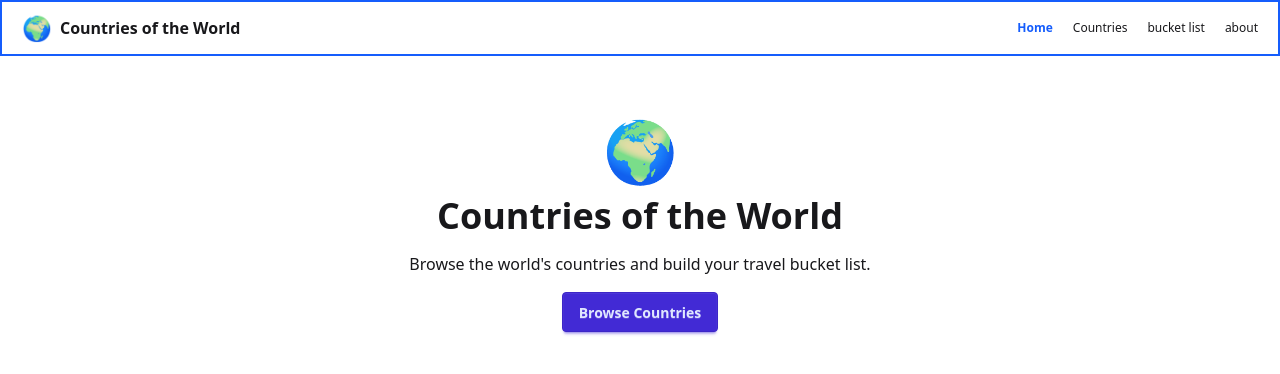
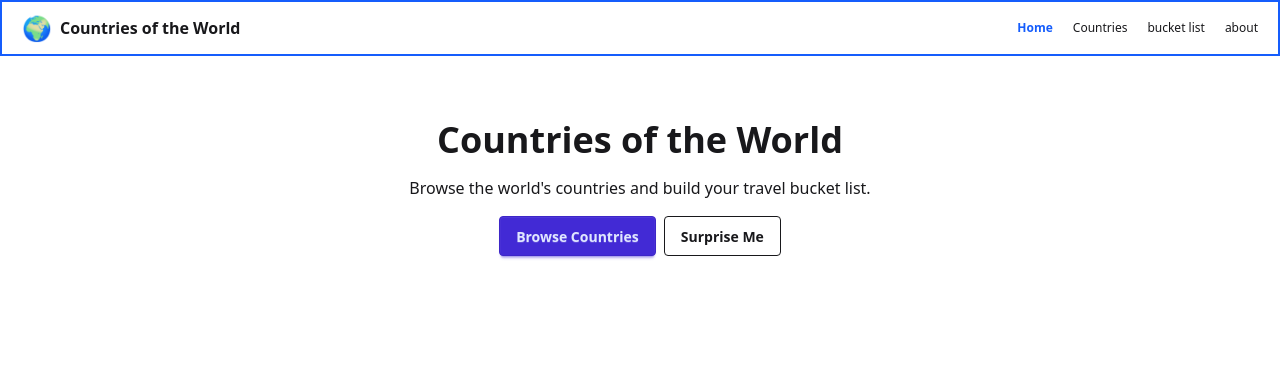
Before and after one commit to preciousmarquez016-hue/-lab-act-countries, a React (Vite) app: page / in a window 1280 px wide. Shown: the top 374 px of the page. Built offline with nearby package versions, Linux system fonts and the light colour scheme.

Commit message:
Task 5: add Surprise Me button using useNavigate

```diff
--- a/src/App.jsx
+++ b/src/App.jsx
@@ -3,25 +3,24 @@
 import Layout from "./components/Layout";
 import HomePage from "./pages/HomePage";
 import CountriesPage from "./pages/CountriesPage";
+import CountryDetailPage from "./pages/CountryDetailPage";
 import BucketListPage from "./pages/BucketListPage";
 import AboutPage from "./pages/AboutPage";
 import NotFoundPage from "./pages/NotFoundPage";
-import CountryDetailPage from "./pages/CountryDetailPage";
+
 
 const App = () => {
-  // TODO: replace this with a real route table using react-router.
-  // For now the app only shows HomePage. Clicking nav links causes a full
-  // page reload (or a 404) because there's no client-side routing yet.
+
   return (
     <Routes>
-      <Route path="/" element={<Layout/>} >
+      <Route path="/" element={<Layout />}>
         <Route index element={<HomePage />} />
         <Route path="countries">
-        <Route index element={<CountriesPage />} />
+          <Route index element={<CountriesPage />} />
           <Route path=":countryCode" element={<CountryDetailPage />} />
         </Route>
-        <Route path="/bucket-list" element={<BucketListPage />} />
-        <Route path="/about" element={<AboutPage />} />
+        <Route path="bucket-list" element={<BucketListPage />} />
+        <Route path="about" element={<AboutPage />} />
         <Route path="*" element={<NotFoundPage />} />
       </Route>
     </Routes>
--- a/src/pages/CountriesPage.jsx
+++ b/src/pages/CountriesPage.jsx
@@ -1,3 +1,4 @@
+import { Link } from "react-router";
 import COUNTRIES from "../data/countries";
 
 const CountriesPage = () => {
@@ -6,7 +7,11 @@
       <h1 className="text-3xl font-bold mb-4">Countries</h1>
       <div className="grid grid-cols-1 md:grid-cols-2 lg:grid-cols-3 gap-4">
         {COUNTRIES.map((c) => (
-          <div key={c.code} className="card bg-base-100 shadow">
+          <Link
+            key={c.code}
+            to={`/countries/${c.code}`}
+            className="card bg-base-100 shadow hover:scale-105 transition"
+          >
             <div className="card-body">
               <div className="flex items-center gap-3">
                 <span className="text-4xl">{c.flag}</span>
@@ -22,7 +27,7 @@
                 </span>
               </div>
             </div>
-          </div>
+          </Link>
         ))}
       </div>
     </div>
--- a/src/pages/HomePage.jsx
+++ b/src/pages/HomePage.jsx
@@ -1,14 +1,24 @@
-
-import { Link } from "react-router";
+import { Link, useNavigate } from "react-router";
+import COUNTRIES from "../data/countries";
 const HomePage = () => {
+  const navigate = useNavigate();
+  const handleSurpriseMe = () => {
+    const random = COUNTRIES[Math.floor(Math.random() * COUNTRIES.length)];
+    navigate(`/countries/${random.code}`);
+  };
   return (
     <div className="max-w-2xl mx-auto text-center py-10 space-y-4">
-      <div className="text-6xl">🌍</div>
+
       <h1 className="text-4xl font-bold">Countries of the World</h1>
       <p>Browse the world's countries and build your travel bucket list.</p>
-      <Link to="/countries" className="btn btn-primary">
-        Browse Countries
-      </Link>
+      <div className="flex gap-2 justify-center">
+        <Link to={"/countries"} className="btn btn-primary">
+          Browse Countries
+        </Link>
+        <button className="btn btn-outline" onClick={handleSurpriseMe}>
+          Surprise Me
+        </button>
+      </div>
     </div>
   );
 };
```
